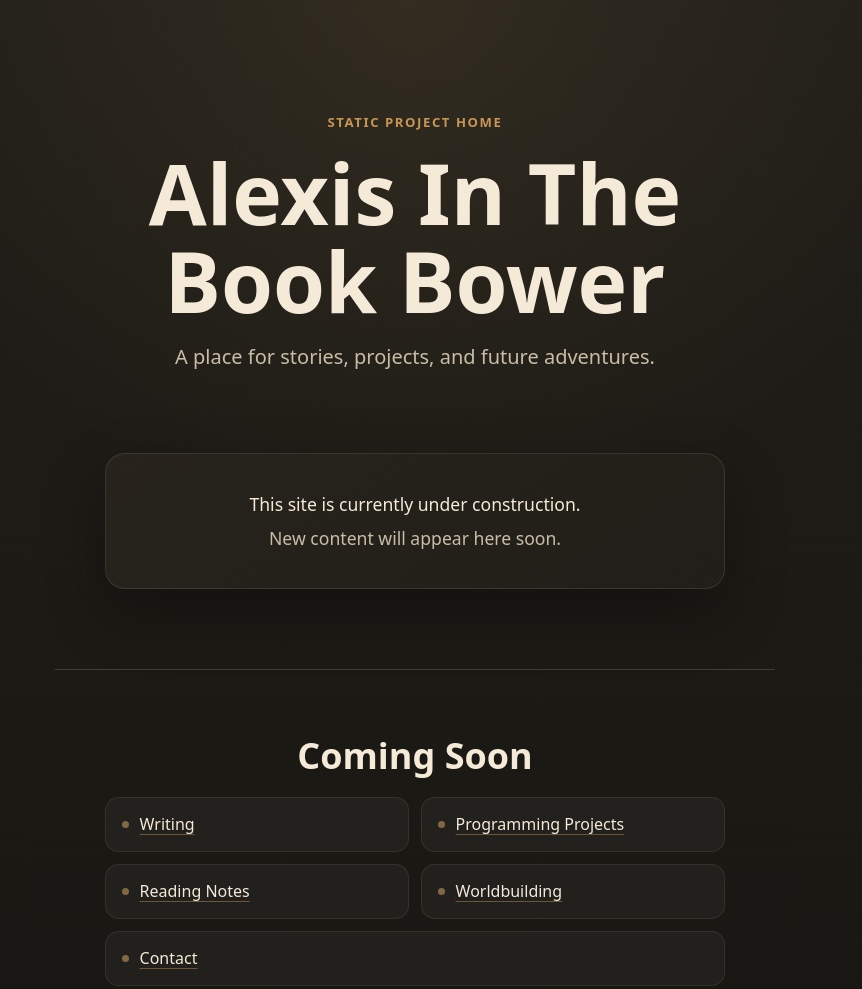
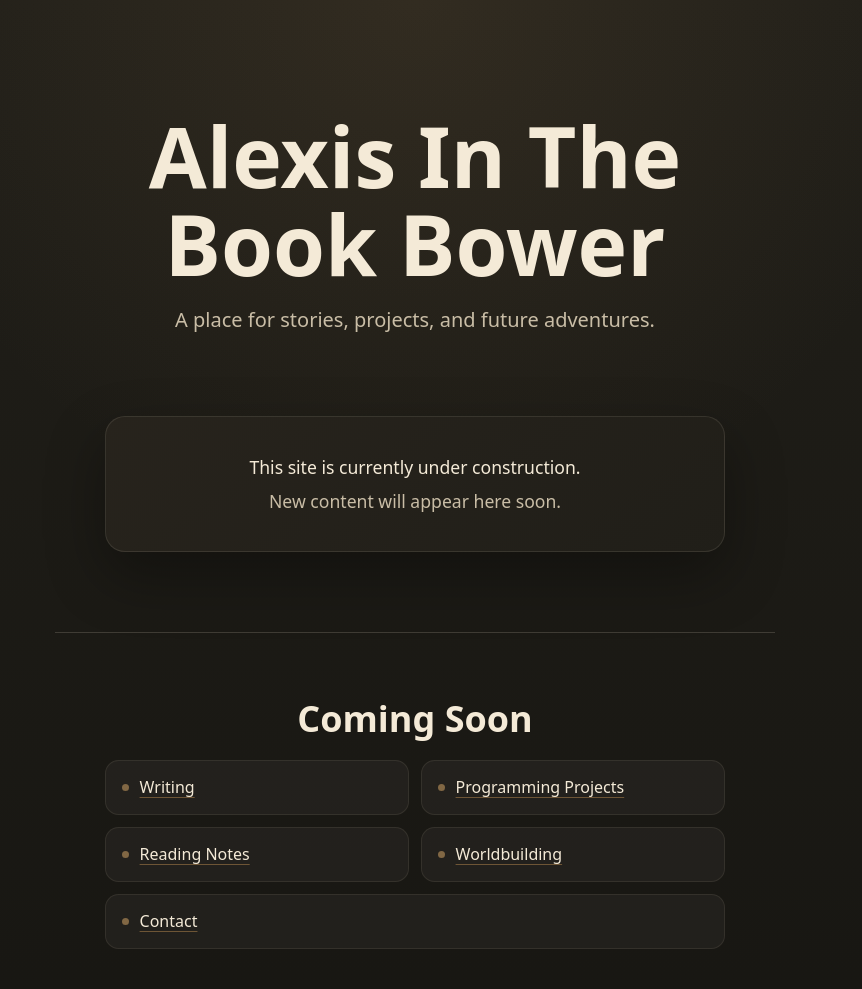
Before and after one commit to alexisinthebookbower/AlexIsInTheBookBower.github.io, a plain HTML site: page index.html in a window 1280 px wide. Shown: the top 989 px of the page, without its empty margins (225-1087 px from the left). Drawn offline with Linux system fonts and the light colour scheme.

```diff
--- a/index.html
+++ b/index.html
@@ -10,7 +10,7 @@
 <body>
   <main class="site-shell">
     <header class="hero" aria-labelledby="site-title">
-      <p class="eyebrow">Static Project Home</p>
+
       <h1 id="site-title">Alexis In The Book Bower</h1>
       <p class="subtitle">A place for stories, projects, and future adventures.</p>
     </header>
```
Also changed, not shown: 1 other file.
